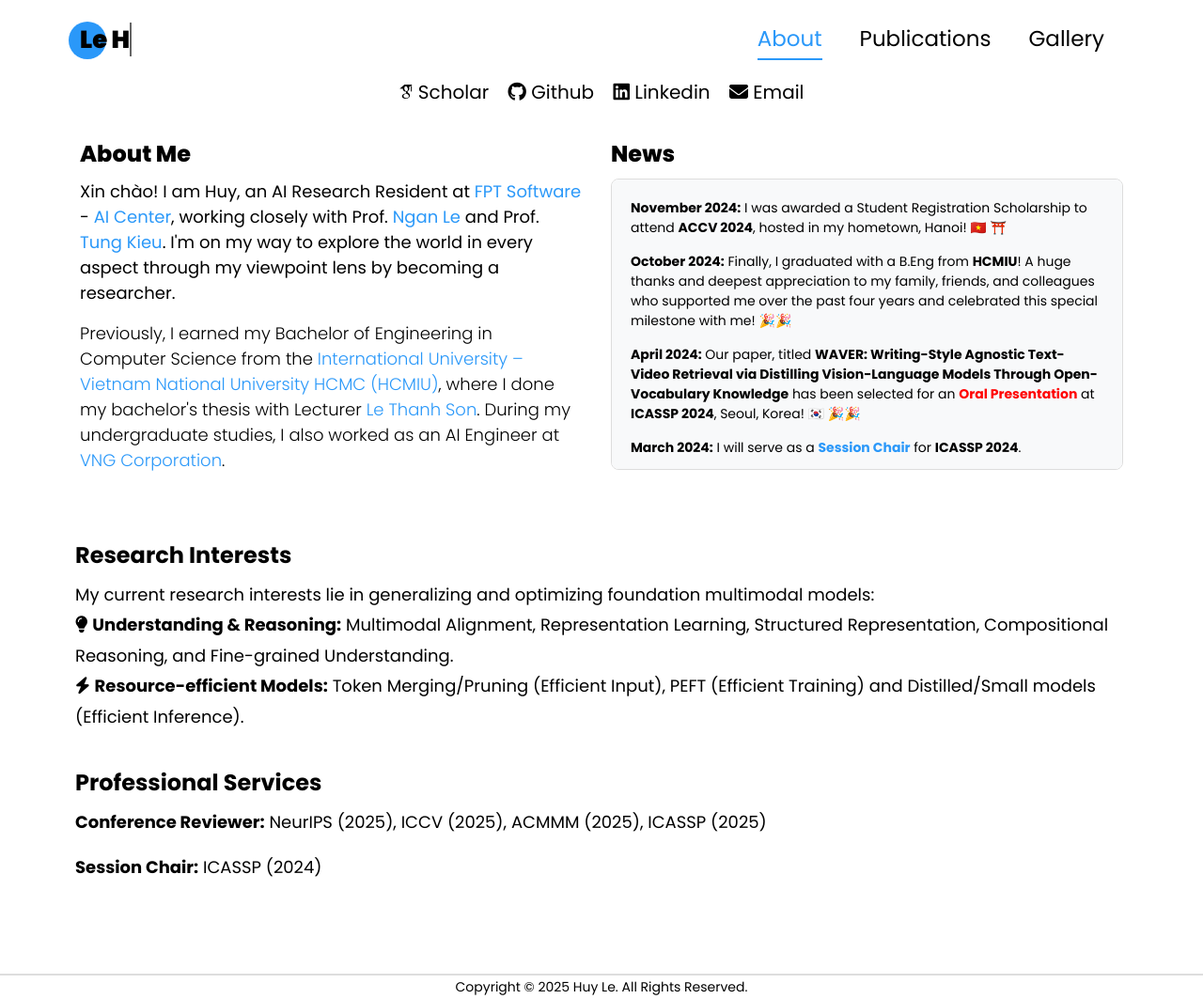
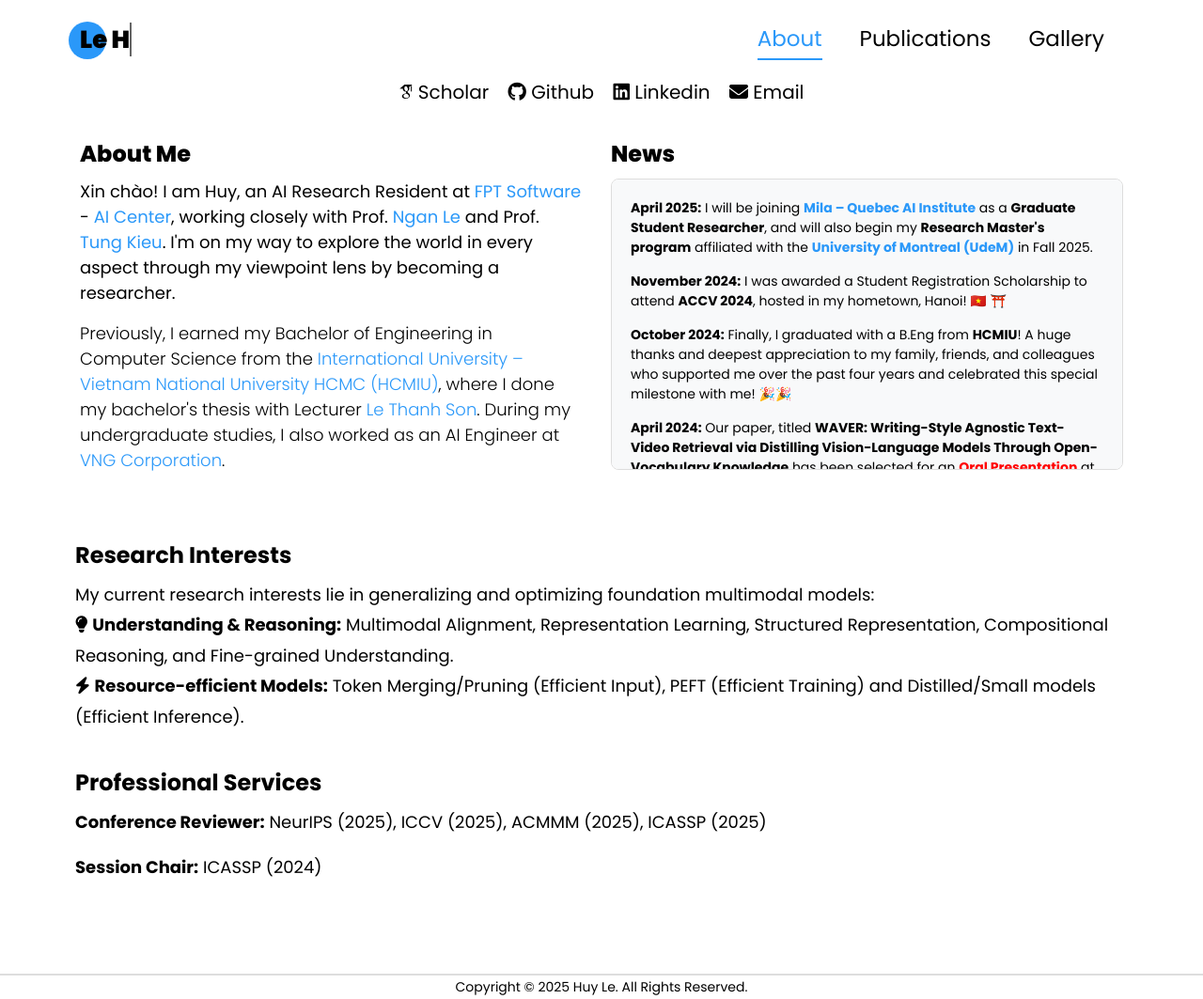
Before and after one commit to lehuy1611/lehuy1611.github.io, a Jekyll site: the page index.html, which Jekyll copies as it is, in a window 1280 px wide. Shown: the whole page at 94% size. Built offline with Jekyll 4.4.1, drawn with Linux system fonts in a browser that asks for light colours; some web fonts are replaced.

```diff
--- a/index.html
+++ b/index.html
@@ -149,6 +149,11 @@
                         <ul style="list-style-type: none; padding: 0;">
                             <li style="margin-bottom: 15px; display: flex; align-items: center;">
                                 <span>
+                                    <strong>April 2025:</strong> I will be joining <a href="https://mila.quebec/en" rel="permalink"><b>Mila – Quebec AI Institute</b></a> as a <b>Graduate Student Researcher</b>, and will also begin my <b>Research Master's program</b> affiliated with the <a href="https://www.umontreal.ca/en/" rel="permalink"><b>University of Montreal (UdeM)</b></a> in Fall 2025.
+                                </span>
+                            </li>
+                            <li style="margin-bottom: 15px; display: flex; align-items: center;">
+                                <span>
                                     <strong>November 2024:</strong> I was awarded a Student Registration Scholarship to attend <b>ACCV 2024</b>, hosted in my hometown, Hanoi! 🇻🇳 ⛩️
                                 </span>
                             </li>
```
